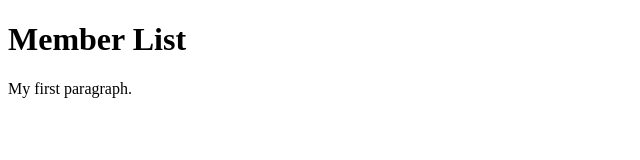
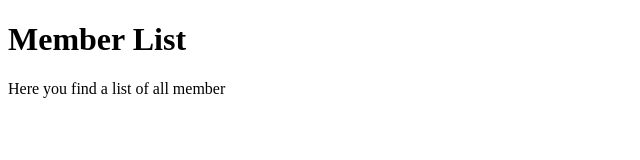
Before and after one commit to GiovaneRossatto/inc-rodolfo, a plain HTML site: page member-list/index.html in a window 1280 px wide. Shown: the whole page, without its empty margins (0-640 px from the left). Drawn offline with Linux system fonts and the light colour scheme.

Commit message:
adds member paragraph

```diff
--- a/member-list/index.html
+++ b/member-list/index.html
@@ -6,7 +6,6 @@
 <body>
 
 <h1>Member List</h1>
-<p>My first paragraph.</p>
-
+<p>Here you find a list of all member</p>
 </body>
 </html>
```
